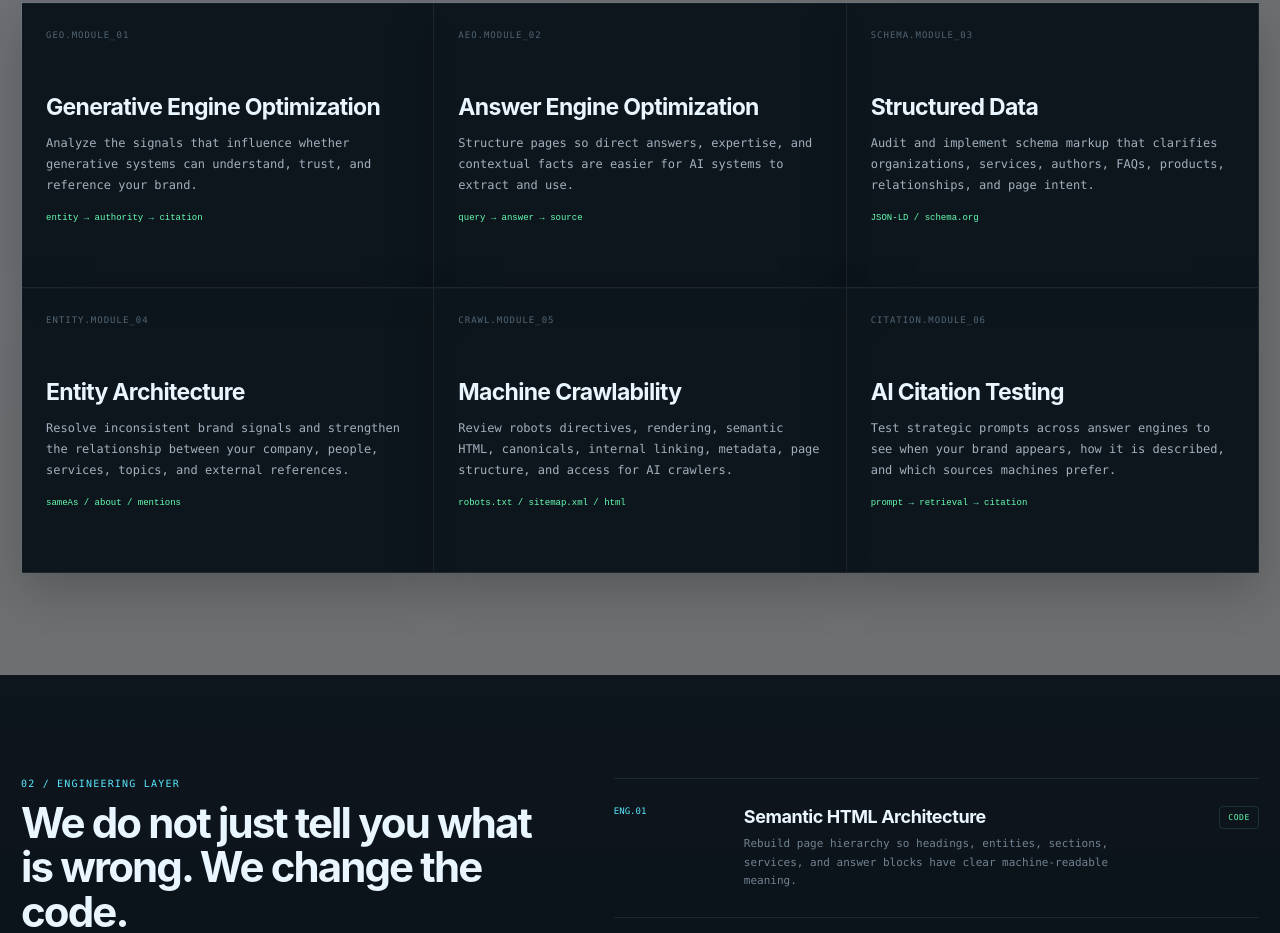
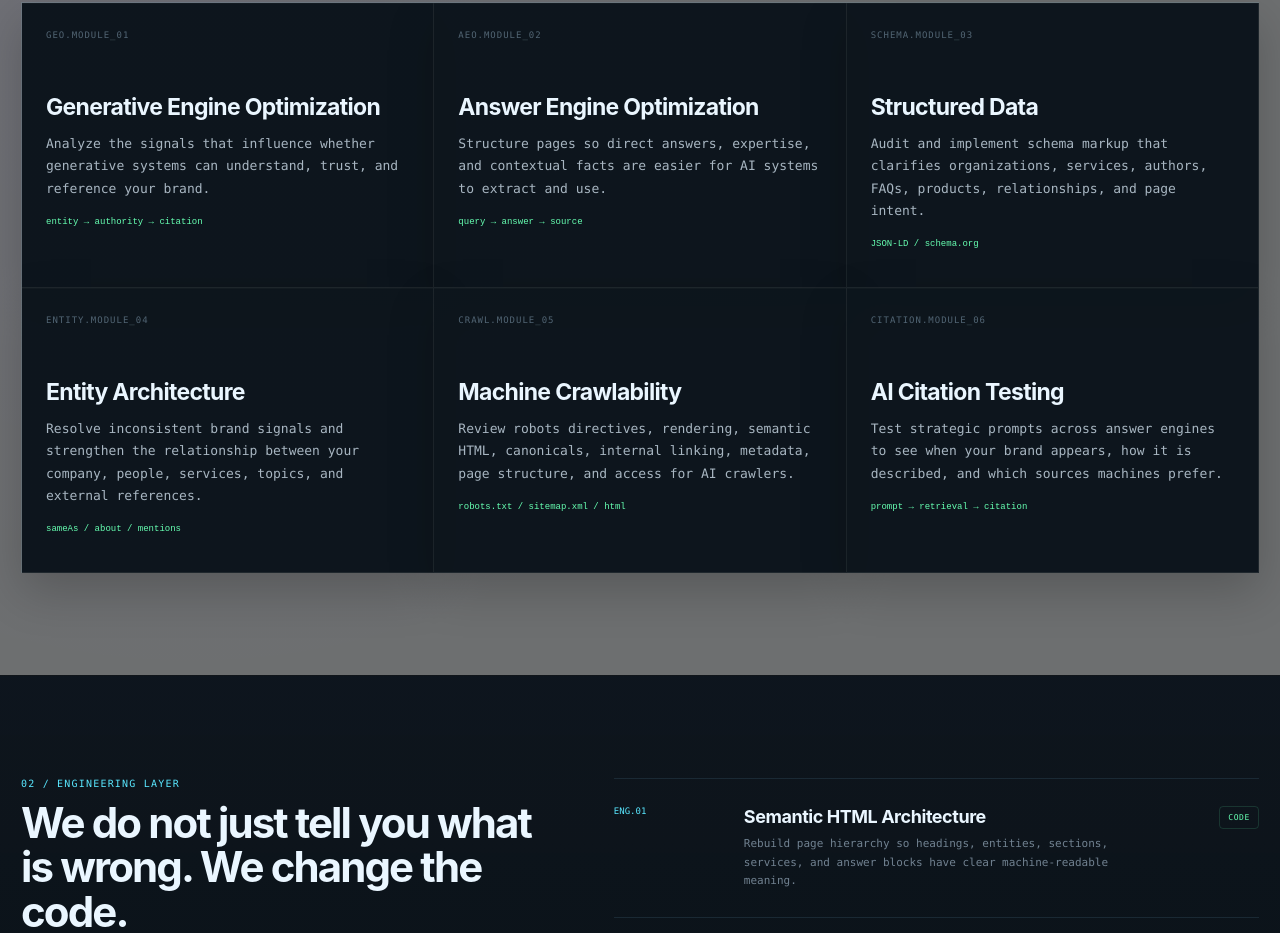
Before and after one commit to PabloGarcia12/m37test, a plain HTML site: page index.html in a window 1280 px wide. Shown: the part 1132-2065 px from the top of the page. Drawn offline with Linux system fonts and the light colour scheme.

Commit message:
Update index.html

```diff
--- a/index.html
+++ b/index.html
@@ -720,6 +720,28 @@
     line-height: 1.8;
   }
 }
+    /* FINAL READABILITY TUNING */
+
+.module p,
+.eng-desc,
+.rec-desc,
+.test-desc {
+  font-size: 13px;
+  line-height: 1.7;
+}
+
+.section-sub {
+  font-size: 14px;
+  line-height: 1.75;
+}
+
+.module p,
+.eng-desc,
+.rec-desc,
+.test-desc,
+.section-sub {
+  color: #a8b6c2;
+}
   </style>
 </head>
 
```
